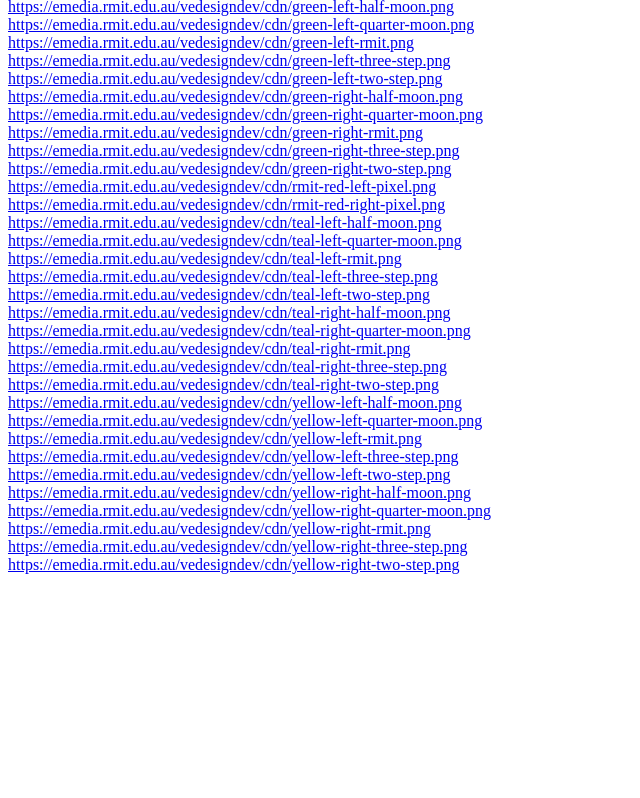
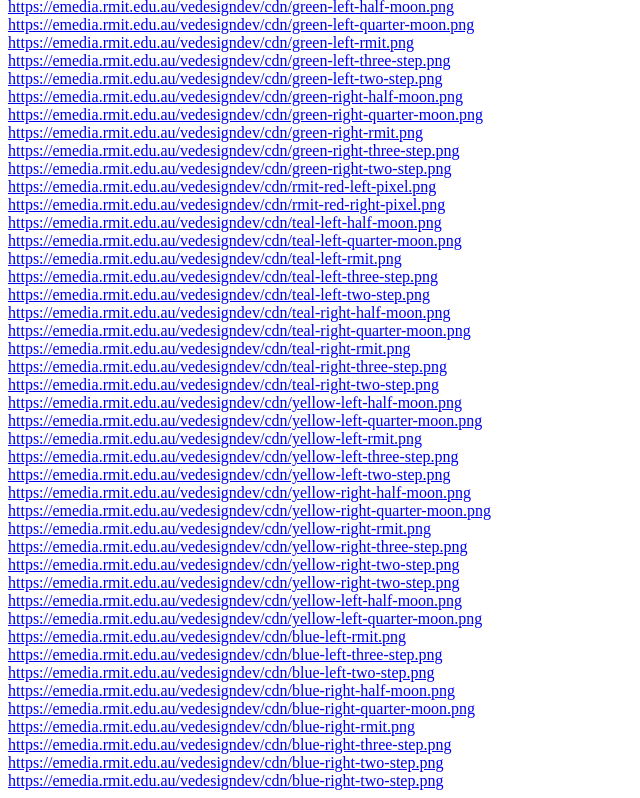
Before and after one commit to VE-Design-Team/AssetCDN, a plain HTML site: page index.html in a window 1280 px wide. Shown: the part 964-1762 px from the top of the page, without its empty margins (0-640 px from the left). Before the commit the page ends 1546 px from the top, so only its background shows below. Drawn offline with Linux system fonts and the light colour scheme.

Commit message:
Addede more more to the indext page.

```diff
--- a/index.html
+++ b/index.html
@@ -83,3 +83,15 @@
 <a href="https://emedia.rmit.edu.au/vedesigndev/cdn/yellow-right-rmit.png">https://emedia.rmit.edu.au/vedesigndev/cdn/yellow-right-rmit.png</a><br>
 <a href="https://emedia.rmit.edu.au/vedesigndev/cdn/yellow-right-three-step.png">https://emedia.rmit.edu.au/vedesigndev/cdn/yellow-right-three-step.png</a><br>
 <a href="https://emedia.rmit.edu.au/vedesigndev/cdn/yellow-right-two-step.png">https://emedia.rmit.edu.au/vedesigndev/cdn/yellow-right-two-step.png</a><br>
+<a href="https://emedia.rmit.edu.au/vedesigndev/cdn/yellow-right-two-step.png">https://emedia.rmit.edu.au/vedesigndev/cdn/yellow-right-two-step.png</a><br>
+<a href="https://emedia.rmit.edu.au/vedesigndev/cdn/yellow-left-half-moon.png">https://emedia.rmit.edu.au/vedesigndev/cdn/yellow-left-half-moon.png</a><br>
+<a href="https://emedia.rmit.edu.au/vedesigndev/cdn/yellow-left-quarter-moon.png">https://emedia.rmit.edu.au/vedesigndev/cdn/yellow-left-quarter-moon.png</a><br>
+<a href="https://emedia.rmit.edu.au/vedesigndev/cdn/blue-left-rmit.png">https://emedia.rmit.edu.au/vedesigndev/cdn/blue-left-rmit.png</a><br>
+<a href="https://emedia.rmit.edu.au/vedesigndev/cdn/blue-left-three-step.png">https://emedia.rmit.edu.au/vedesigndev/cdn/blue-left-three-step.png</a><br>
+<a href="https://emedia.rmit.edu.au/vedesigndev/cdn/blue-left-two-step.png">https://emedia.rmit.edu.au/vedesigndev/cdn/blue-left-two-step.png</a><br>
+<a href="https://emedia.rmit.edu.au/vedesigndev/cdn/blue-right-half-moon.png">https://emedia.rmit.edu.au/vedesigndev/cdn/blue-right-half-moon.png</a><br>
+<a href="https://emedia.rmit.edu.au/vedesigndev/cdn/blue-right-quarter-moon.png">https://emedia.rmit.edu.au/vedesigndev/cdn/blue-right-quarter-moon.png</a><br>
+<a href="https://emedia.rmit.edu.au/vedesigndev/cdn/blue-right-rmit.png">https://emedia.rmit.edu.au/vedesigndev/cdn/blue-right-rmit.png</a><br>
+<a href="https://emedia.rmit.edu.au/vedesigndev/cdn/blue-right-three-step.png">https://emedia.rmit.edu.au/vedesigndev/cdn/blue-right-three-step.png</a><br>
+<a href="https://emedia.rmit.edu.au/vedesigndev/cdn/blue-right-two-step.png">https://emedia.rmit.edu.au/vedesigndev/cdn/blue-right-two-step.png</a><br>
+<a href="https://emedia.rmit.edu.au/vedesigndev/cdn/blue-right-two-step.png">https://emedia.rmit.edu.au/vedesigndev/cdn/blue-right-two-step.png</a><br>
```
